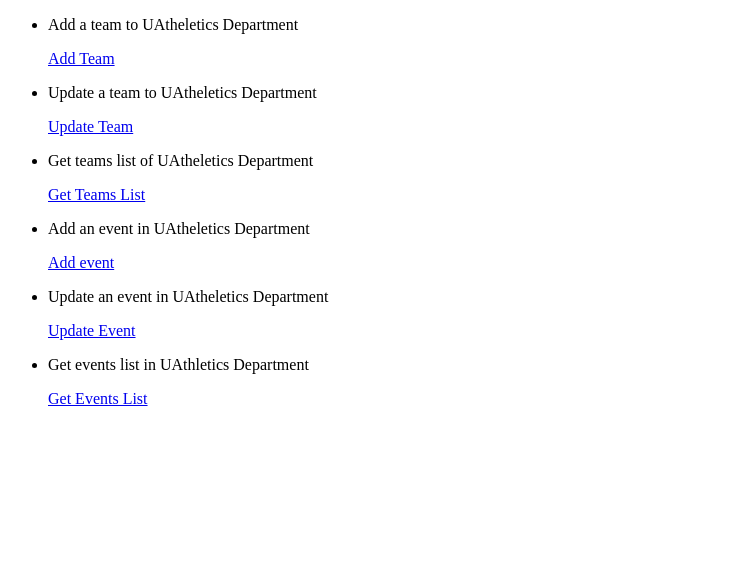
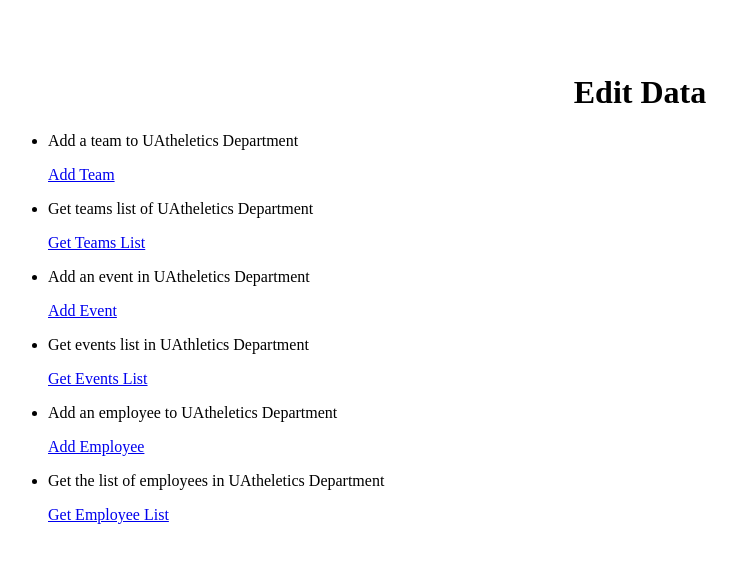
Before and after one commit to yejjuritesh/UAthletics, a PHP site: page /edit-data-list.php in a window 1280 px wide. Shown: the part 131-694 px from the top of the page, without its empty margins (0-737 px from the left). Run offline with PHP 8.4, Linux system fonts and the light colour scheme; some libraries are stand-ins or nearby versions; some web fonts are replaced.

Commit message:
Edit data list updated. Employee files added

```diff
--- a/php-files/edit-data-list.php
+++ b/php-files/edit-data-list.php
@@ -21,33 +21,36 @@
     	<li><a href="login.php">Logout</a></li>
       </ul>
     </div>
-  </nav>
+</nav>
 <div id="container">
+	<br><br>
+	<h1 align="center">Edit Data</h1>
     <ul class="grid">
       <li>
         <p>Add a team to UAtheletics Department</p>
         <a href="add-team.php" class="red-btn">Add Team</a>
       </li>
       <li>
-        <p>Update a team to UAtheletics Department</p>
-        <a href="team-update.php" class="red-btn">Update Team</a>
-      </li>
-      <li>
         <p>Get teams list of UAtheletics Department</p>
         <a href="teams.php" class="red-btn">Get Teams List</a>
       </li>
-      <li>
+	  <li>
         <p>Add an event in UAtheletics Department</p>
-        <a href="add-event.php" class="red-btn">Add event</a>
-      </li>
-      <li>
-        <p>Update an event in UAtheletics Department</p>
-        <a href="update-event.php" class="red-btn">Update Event</a>
+        <a href="add-event.php" class="red-btn">Add Event</a>
       </li>
       <li>
         <p>Get events list in UAthletics Department</p>
         <a href="events.php" class="red-btn">Get Events List</a>
       </li>
-      </div>
+      <li>
+        <p>Add an employee to UAtheletics Department</p>
+        <a href="add-employee.php" class="red-btn">Add Employee</a>
+      </li>
+      <li>
+        <p>Get the list of employees in UAtheletics Department</p>
+        <a href="employees.php" class="red-btn">Get Employee List</a>
+      </li>
+
+</div>
 </body>
 </html>
```
Also changed, not shown: php-files/add-employee.php (added), php-files/employees.php (added).
